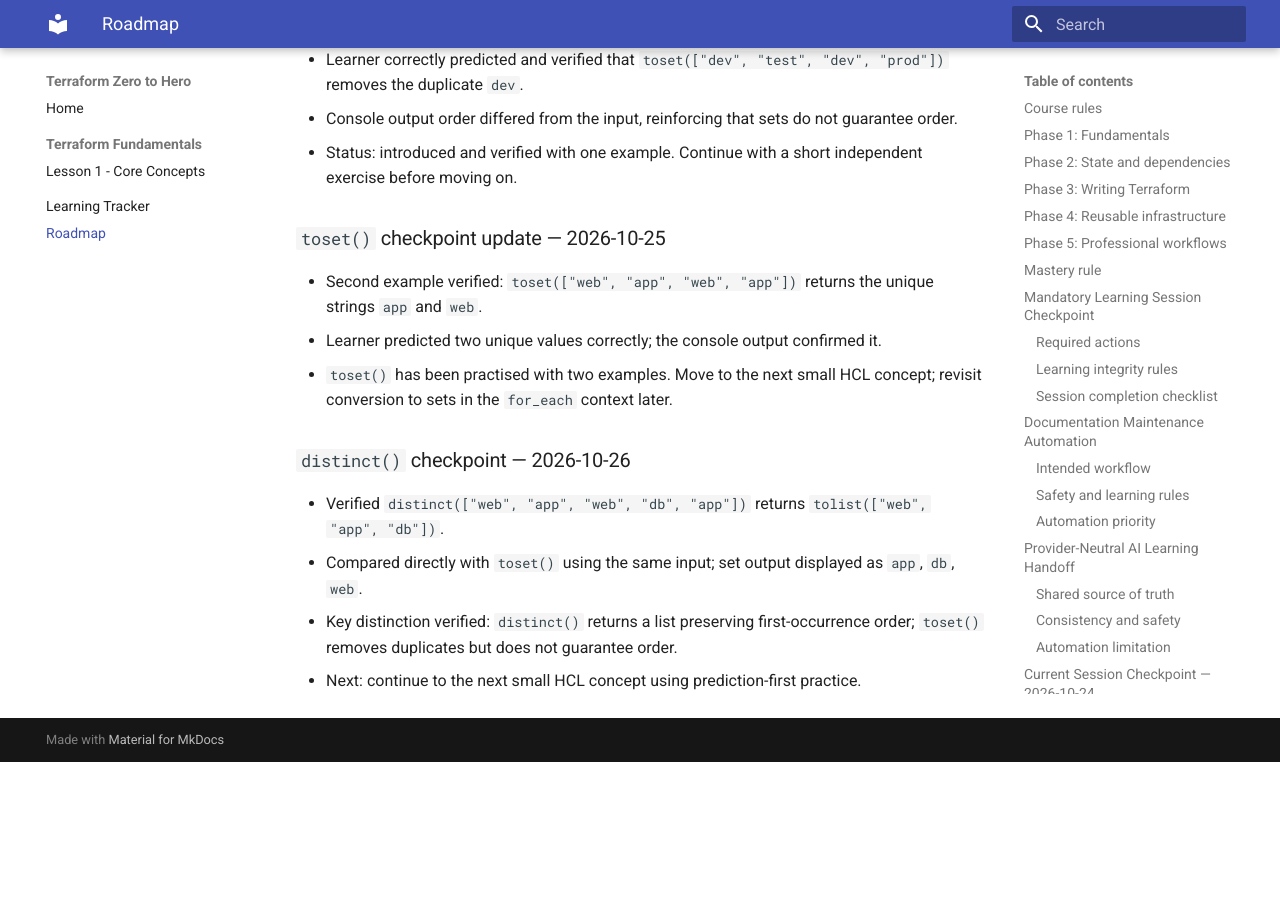
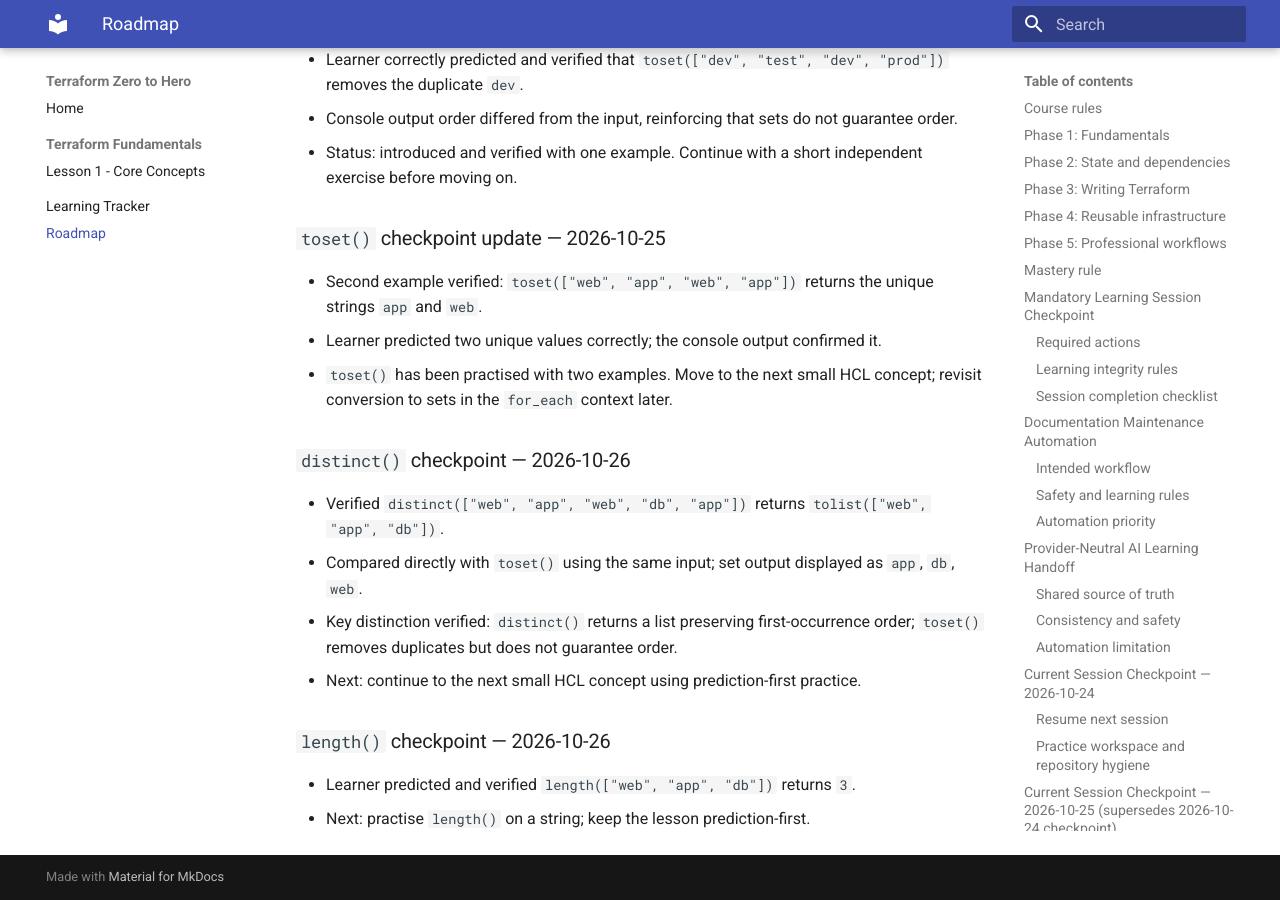
Before and after one commit to pshewale-dev/terraform-azure-lab, an MkDocs documentation site: the page built from docs/LEARNING-ROADMAP.md, in a window 1280 px wide and 900 px high, scrolled down 8467 px. Built offline with MkDocs 1.6.1 and Material for MkDocs 9.7.7, drawn with Linux system fonts in a browser that asks for light colours; before the commit the page ends 9229 px from its top, so only the background shows below that.

Commit message:
docs: record first length function exercise

```diff
--- a/docs/LEARNING-ROADMAP.md
+++ b/docs/LEARNING-ROADMAP.md
@@ -233,3 +233,8 @@ Proceed to the next small HCL concept using prediction-first practice, one conce
 - Compared directly with `toset()` using the same input; set output displayed as `app`, `db`, `web`.
 - Key distinction verified: `distinct()` returns a list preserving first-occurrence order; `toset()` removes duplicates but does not guarantee order.
 - Next: continue to the next small HCL concept using prediction-first practice.
+
+
+### `length()` checkpoint — 2026-10-26
+- Learner predicted and verified `length(["web", "app", "db"])` returns `3`.
+- Next: practise `length()` on a string; keep the lesson prediction-first.
```
